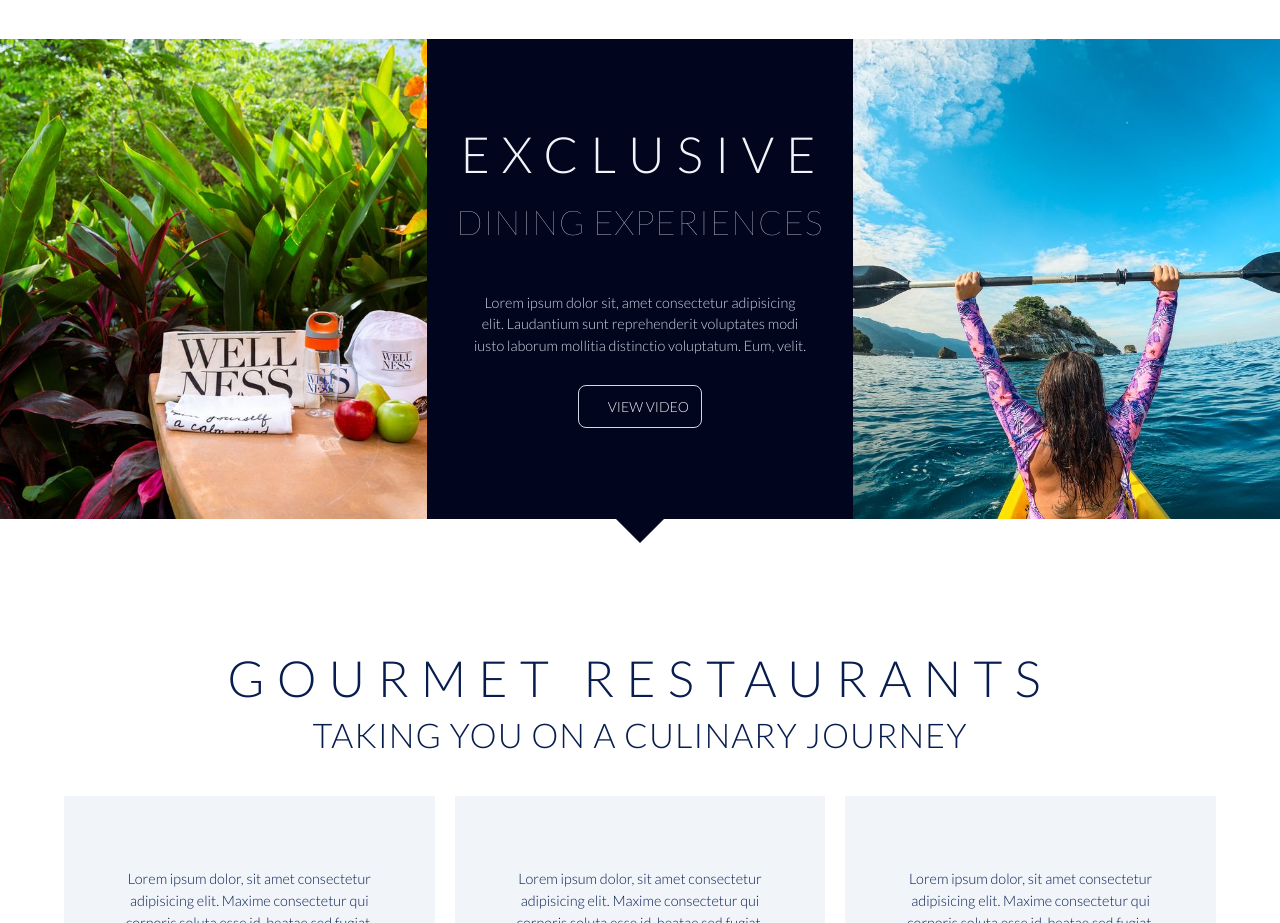
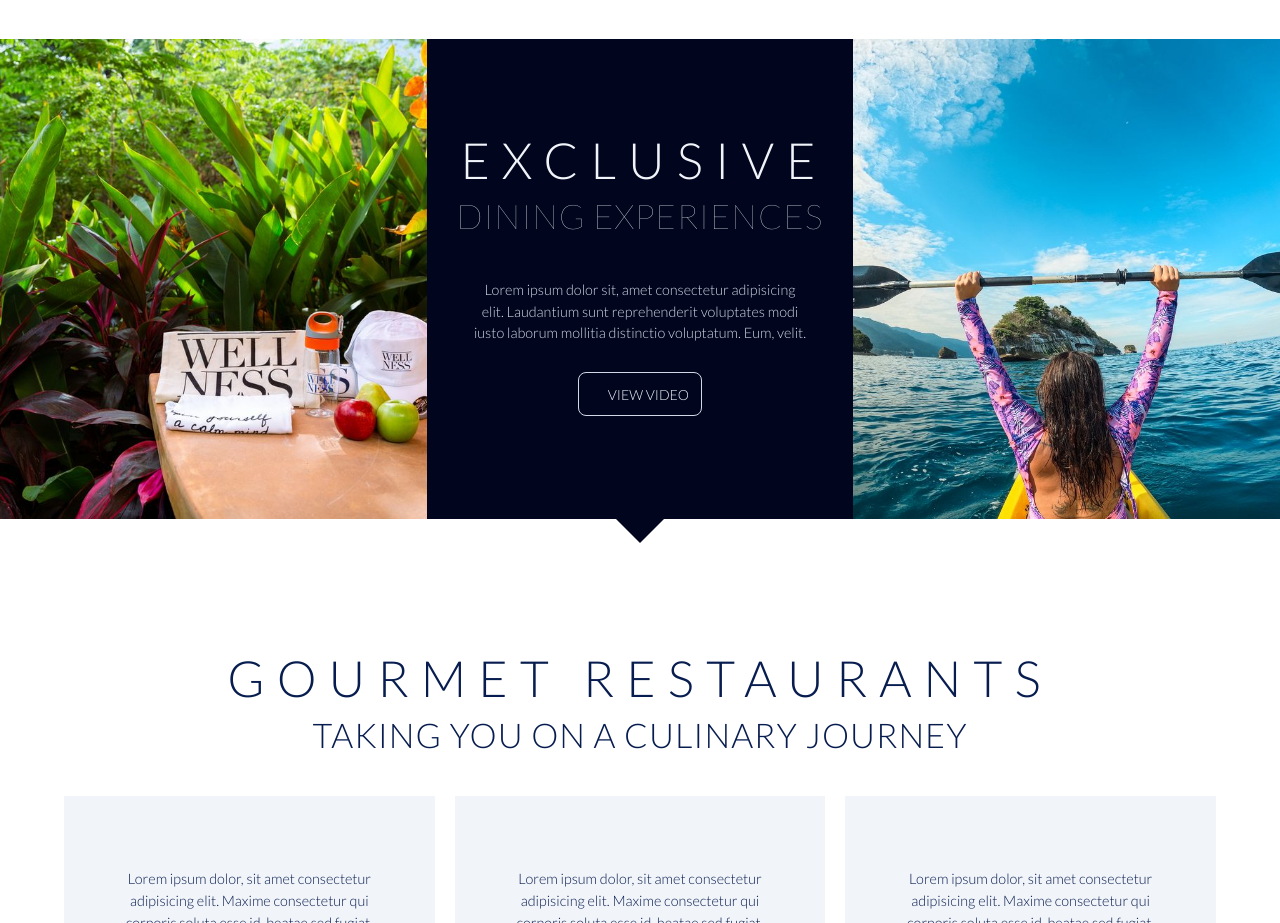
Before and after one commit to Glasc/resort-maquetacion, an Astro site: page / in a window 1280 px wide. Shown: the part 3300-4223 px from the top of the page. Built offline with nearby package versions, Linux system fonts and the light colour scheme; Astro itself is replaced by a stand-in of ours; some icons are missing; a web font is replaced by a local one.

```diff
--- a/src/components/DiningExperienceHighlight.astro
+++ b/src/components/DiningExperienceHighlight.astro
@@ -25,7 +25,7 @@
     <div class="text-center w-full flex justify-center items-center py-6 px-4">
       <div>
         <h2
-          class="section-title text-center uppercase text-gray-100 font-light text-balance leading-tight"
+          class="section-title text-center uppercase text-gray-100 font-light text-balance leading-none"
         >
           <span class="relative left-1">Exclusive</span><br />
           <span class="section-subtitle-1 text-center">Dining experiences</span>
```
